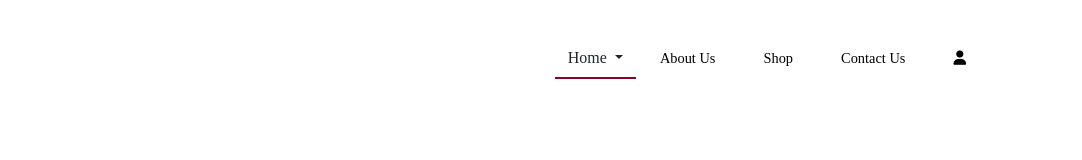
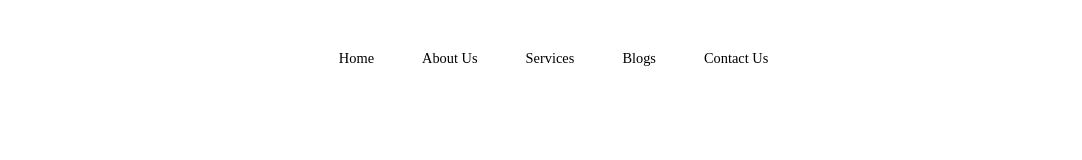
Before and after one commit to rukhsar624/Auto-Repair, a plain HTML site: page index.html in a window 1280 px wide. Shown: the full height of the page, 198-1280 px from the left. Drawn offline with Linux system fonts and the light colour scheme; a web font is replaced by a local one.

Commit message:
add code

```diff
--- a/assets/css/stylesheet.css
+++ b/assets/css/stylesheet.css
@@ -218,7 +218,7 @@ body::-webkit-scrollbar-thumb {
     padding: 10px;
     display: flex;
     align-items: center;
-    justify-content: end;
+    justify-content: center;
     font-family: "Mont-Light";
 }
 
--- a/index.html
+++ b/index.html
@@ -22,7 +22,7 @@
     <link href="./assets/css/bootstrap.min.css" rel="stylesheet">
     <!-- Custom Stylesheet -->
     <link href="./assets/css/stylesheet.css" rel="stylesheet">
-    <title>AutoRepair | Home 1</title>
+    <title>AutoRepair | Home</title>
 </head>
 <body>
     <!--=================Header Open====================--->
@@ -37,21 +37,11 @@
                     </div>
                     <div class="link">
                         <div class="d-flex justify-content-end">
-                            <div class="dropdown header_links active">
-                                <button class="btn dropdown-toggle" type="button" id="dropdownMenuButton1"
-                                    data-bs-toggle="dropdown" aria-expanded="false">
-                                    Home
-                                </button>
-                                <ul class="dropdown-menu" aria-labelledby="dropdownMenuButton1">
-                                    <li><a class="dropdown-item" href=".../../index.html">Home 1</a></li>
-                                    <li><a class="dropdown-item" href=".../../index1.html">Home 2</a></li>
-                                </ul>
-                            </div>
-                            <a href="./assets/pages/about-us.html" class="header_links">About Us</a>
-                            <!-- <a href="./assets/pages/Explore.html" class="header_links">Explore Work</a> -->
-                            <a href="./assets/pages/shop.html" class="header_links">Shop</a>
+                         <a href="./index.html" class="header_links">Home</a>
+                            <a href="./assets/pages/About-us.html" class="header_links">About Us</a>
+                            <a href="./assets/pages/Services.html" class="header_links">Services</a>
+                            <a href="./assets/pages/Blog.html" class="header_links">Blogs</a>
                             <a href="./assets/pages/contact-us.html" class="header_links">Contact Us</a>
-                            <a href="./assets/pages/sign-in.html"><i class="fa-solid fa-user"></i></a>
 
                         </div>
                     </div>
```
Also changed, not shown: assets/pages/About-us.html (added), assets/pages/Blog.html (added), assets/pages/Services.html (added), assets/pages/contact-us.html (added).
